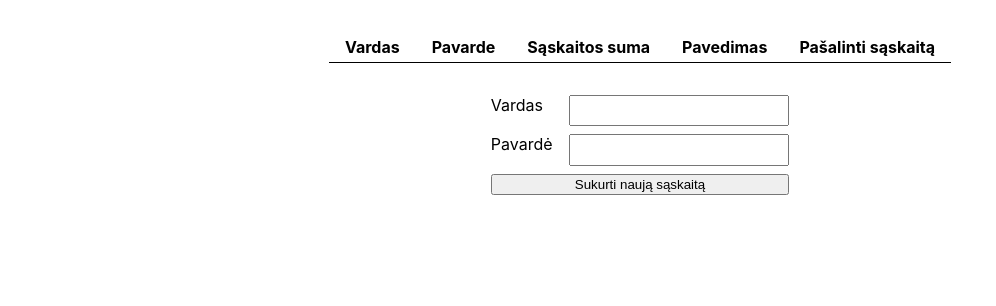
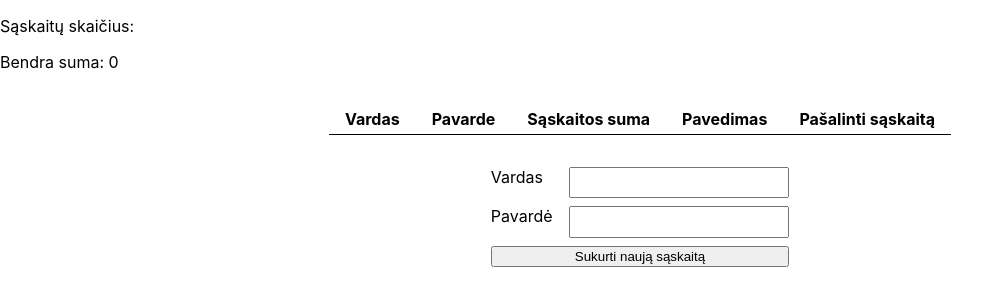
Before and after one commit to MPyragas/Penktd_uzduotys, a React (Create React App) app in the folder banko_uzduotys/: page / in a window 1280 px wide. Shown: the top 306 px of the page, without its empty margins (0-996 px from the left). Built offline with nearby package versions, Linux system fonts and the light colour scheme.

Commit message:
added counters

```diff
--- a/banko_uzduotys/package.json
+++ b/banko_uzduotys/package.json
@@ -7,6 +7,7 @@
     "@testing-library/react": "^13.4.0",
     "@testing-library/user-event": "^13.5.0",
     "react": "^18.2.0",
+    "react-currency-input-field": "^3.6.10",
     "react-dom": "^18.2.0",
     "react-scripts": "5.0.1",
     "uuid": "^9.0.0",
--- a/banko_uzduotys/src/Components/Accounts.jsx
+++ b/banko_uzduotys/src/Components/Accounts.jsx
@@ -1,6 +1,8 @@
 import { useState } from "react";
 import AddAccount from "./AddAccount";
 import { v4 as uuidv4 } from 'uuid';
+import CurrencyInput from "react-currency-input-field";
+
 
 export default function AccountList() {
 
@@ -14,6 +16,8 @@ export default function AccountList() {
     }
     return (
         <>
+        <p>Sąskaitų skaičius: {accounts.lenght}</p>
+        <p> Bendra suma: {accounts.reduce((acc, curr)=> acc+curr.money,0)} </p>
         <table className="table">
             <thead>
                 <tr>
@@ -31,7 +35,7 @@ export default function AccountList() {
                     <td>{account.surname}</td>
                     <td>{account.money}</td>
                     <td>
-                        <input type="number" /><button>Pridėti</button><button>Atimti</button>
+                        <CurrencyInput id="amount" placeholder="Įveskite sumą"  suffix=" &euro;" /><button>Pridėti</button><button>Atimti</button>
                     </td>
                     <td>
                         <button>Ištrinti</button>
```
Also changed, not shown: 1 other file (tests, documents, lock files or other folders).
